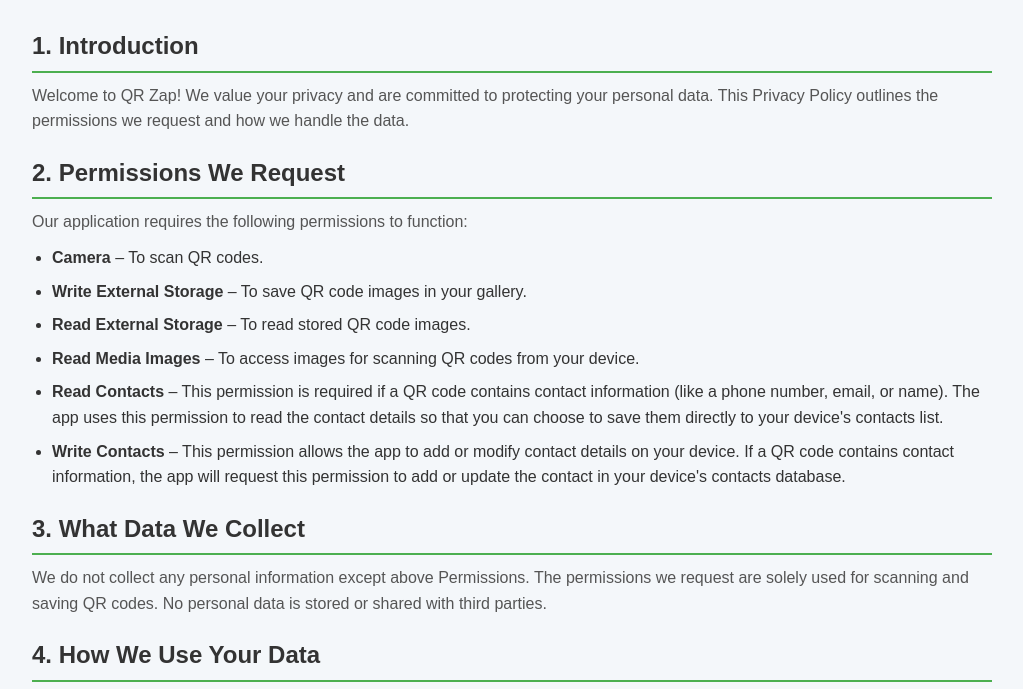
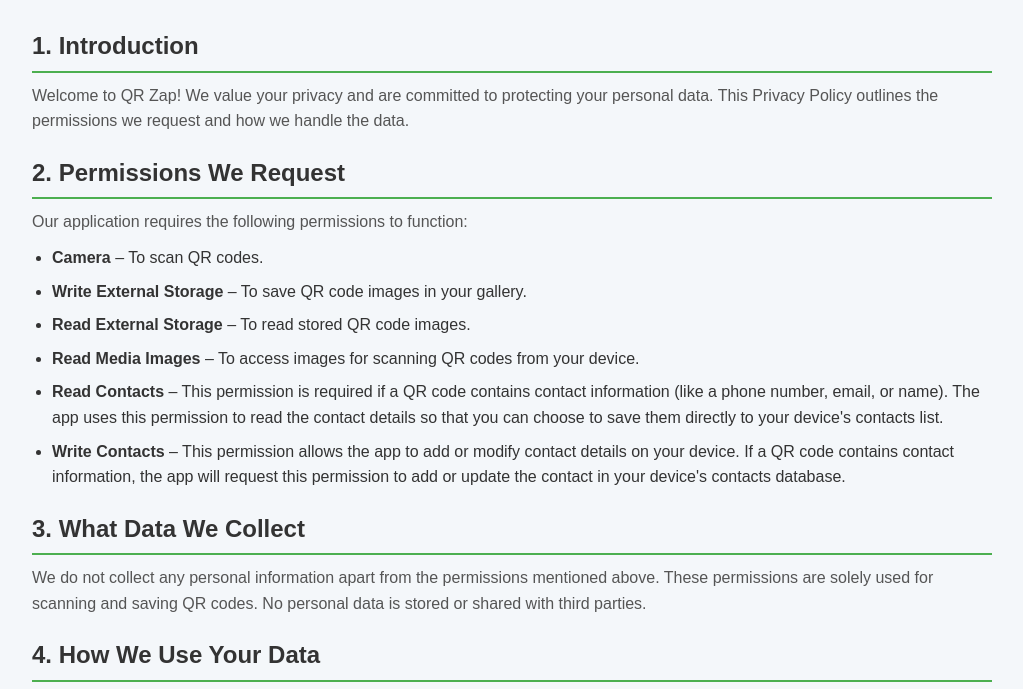
Before and after one commit to Muhammadkaleem/qr-zap-privacy-policy, a plain HTML site: page index.html in a window 1280 px wide. Shown: the part 109-798 px from the top of the page, without its empty margins (128-1151 px from the left). Drawn offline with Linux system fonts and the light colour scheme.

Commit message:
what data we collect information change

```diff
--- a/index.html
+++ b/index.html
@@ -50,9 +50,7 @@
 
         <h2>3. What Data We Collect</h2>
         <p>
-          We do not collect any personal information except above Permissions. The permissions we request
-          are solely used for scanning and saving QR codes. No personal data is
-          stored or shared with third parties.
+          We do not collect any personal information apart from the permissions mentioned above. These permissions are solely used for scanning and saving QR codes. No personal data is stored or shared with third parties.
         </p>
 
         <h2>4. How We Use Your Data</h2>
```
